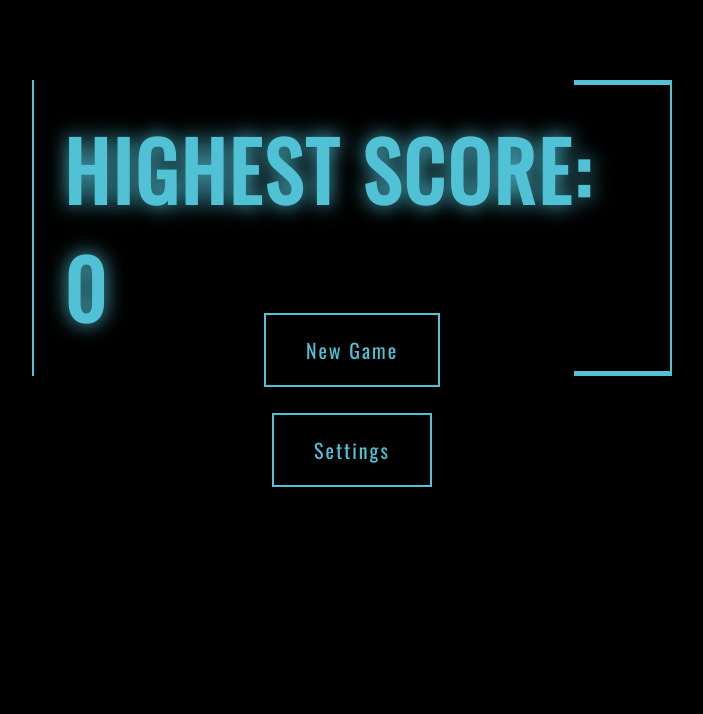
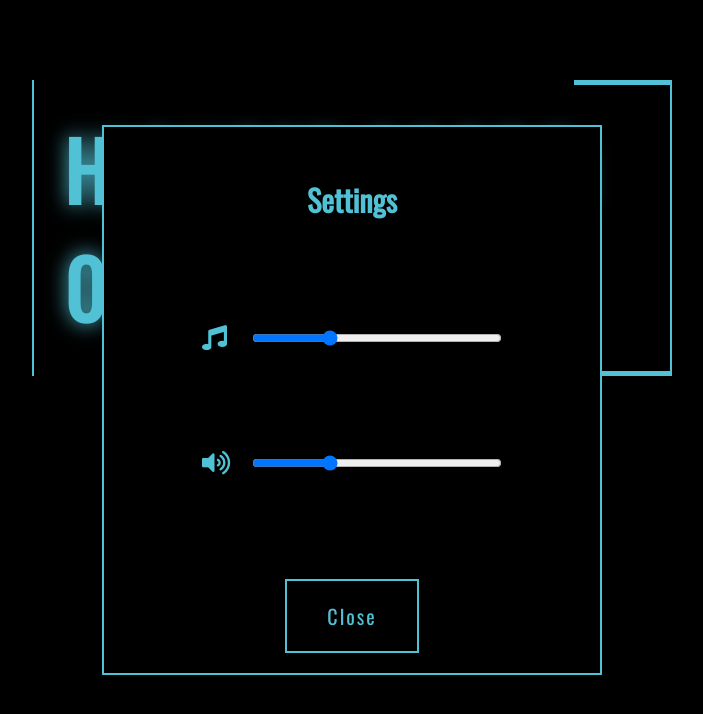
Before and after one commit to KacperNlp/Spaceship-v2, a plain HTML site: page index.html in a window 1280 px wide. Shown: the whole page, without its empty margins (288-991 px from the left). Drawn offline with nearby package versions, Linux system fonts and the light colour scheme.

Commit message:
Created style of settings

```diff
--- a/index.html
+++ b/index.html
@@ -96,6 +96,17 @@
 
         <button class="button button__open-store" id="open-store-button"><span class="fas fa-cart-plus"></span></button>
     </main>
+
+    <section class="settings" id="settings">
+        <h2 class="settings__header">Settings</h2>
+        <form class="settings__form">
+            <div class="settings__bar-container"><span class="fas fa-music"></span><input type="range" value='30'
+                    max="100"></div>
+            <div class="settings__bar-container"><span class="fas fa-volume-up"></span><input type="range" value='30'
+                    max="100"></div>
+        </form>
+        <button class="button settings__button" id="settings-close-button">Close</button>
+    </section>
     <script src="./app/main.js" type="module"></script>
 </body>
 
--- /dev/null
+++ b/sass/_settings.scss
@@ -0,0 +1,47 @@
+.settings {
+  position: absolute;
+  top: 50%;
+  left: 50%;
+  display: flex;
+  flex-direction: column;
+  align-items: center;
+  justify-content: center;
+  width: 500px;
+  height: 550px;
+  transform: translate(-50%, -50%);
+  background: $siteBackground;
+  border: 2px solid $fontColor;
+  z-index: 15;
+
+  &__header {
+    position: absolute;
+    top: 50px;
+    font-size: 3rem;
+  }
+
+  &__form {
+    display: flex;
+    flex-direction: column;
+    align-items: center;
+    justify-content: space-around;
+    height: 250px;
+  }
+
+  &__bar-container {
+    display: flex;
+    align-items: center;
+    justify-content: space-between;
+    width: 300px;
+    font-size: 2.5rem;
+
+    & input {
+      width: 250px;
+      cursor: pointer;
+    }
+  }
+
+  &__button {
+    position: absolute;
+    bottom: 20px;
+  }
+}
--- a/sass/main.scss
+++ b/sass/main.scss
@@ -23,6 +23,7 @@ html {
 @import "player";
 @import "store";
 @import "message";
+@import "settings";
 
 //layers
 .layer {
```
Also changed, not shown: style/main.min.css, 1 other file.
